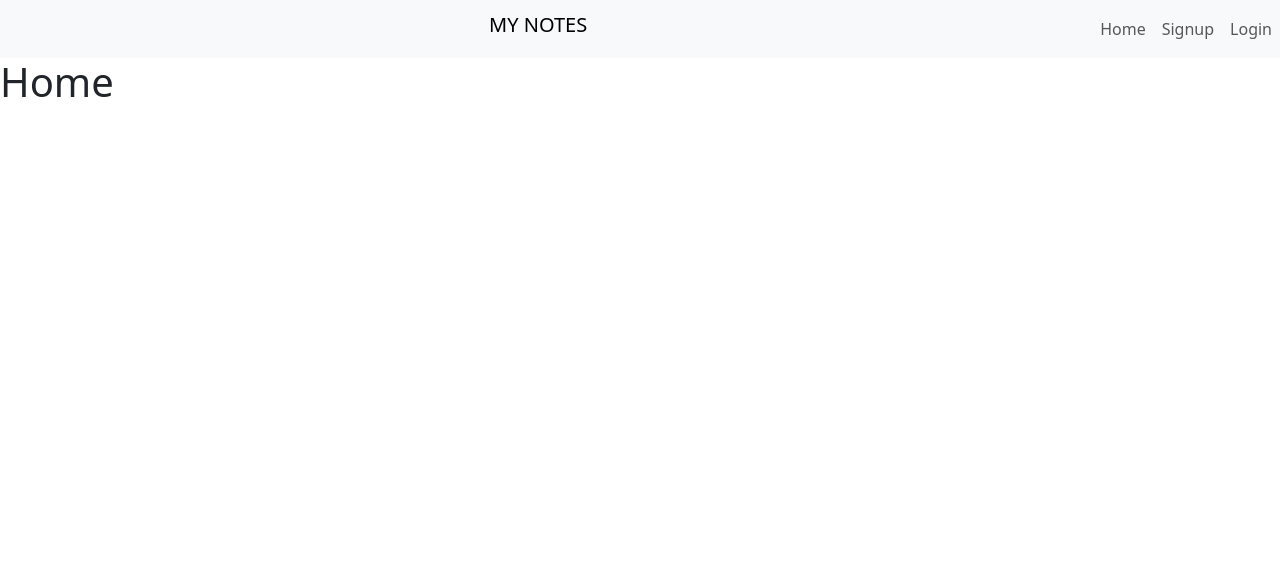
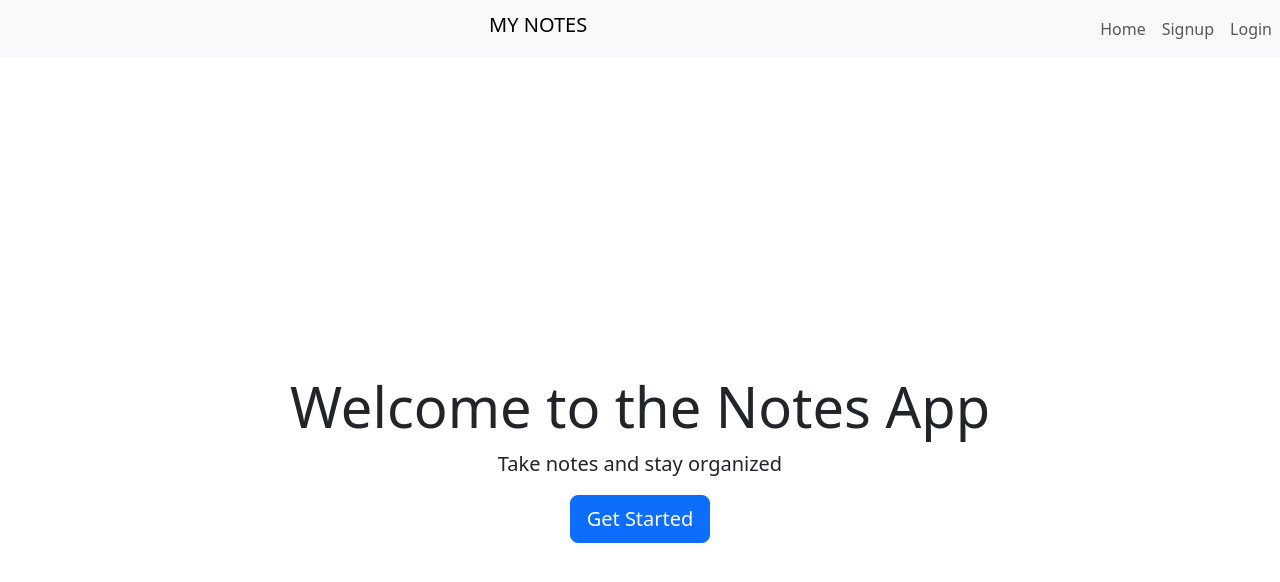
Before and after one commit to WanjaNjunge/diary, a React (Create React App) app in the folder client/: page / in a window 1280 px wide. Shown: the top 582 px of the page. Built offline with nearby package versions, Linux system fonts and the light colour scheme.

Commit message:
Add styling to the home component

```diff
--- a/client/src/pages/Home.js
+++ b/client/src/pages/Home.js
@@ -1,7 +1,13 @@
-import React from "react"
+import React from "react";
 
 const Home = (props) => {
-    return <h1>Home</h1>
-}
+  return (
+    <div className="d-flex flex-column justify-content-center align-items-center vh-100">
+      <h1 className="display-4">Welcome to the Notes App</h1>
+      <p className="lead">Take notes and stay organized</p>
+      <button className="btn btn-primary btn-lg">Get Started</button>
+    </div>
+  );
+};
 
-export default Home
+export default Home;
```
